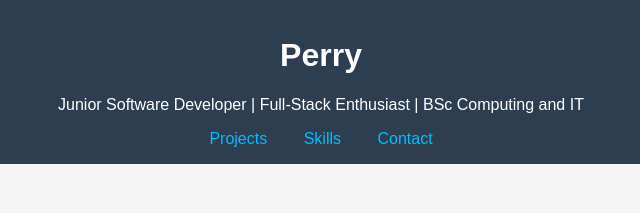
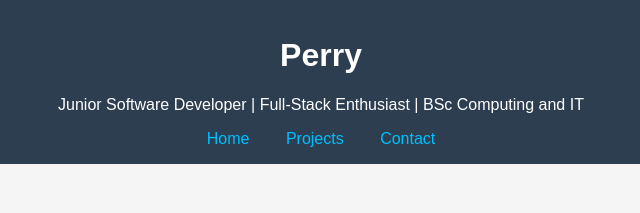
Before and after one commit to JacksonsDev/JacksonsDev.github.io, a plain HTML site: page index.html in a window 1280 px wide. Shown: the top 213 px of the page, 319-959 px from the left. Drawn offline with Linux system fonts and the light colour scheme.

Commit message:
updated navbar with updated links

```diff
--- a/index.html
+++ b/index.html
@@ -11,8 +11,8 @@
             <h1>Perry</h1>
             <p>Junior Software Developer | Full-Stack Enthusiast | BSc Computing and IT</p>
             <nav>
-                <a href="#projects">Projects</a>
-                <a href="#skills">Skills</a>
+                <a href="/index.html">Home</a>
+                <a href="/projects.html">Projects</a>
                 <a href="/contact.html">Contact</a>
             </nav>
         </header>
```
Also changed, not shown: contact.html (+8 -4 lines), projects.html (+1 -0 lines).
